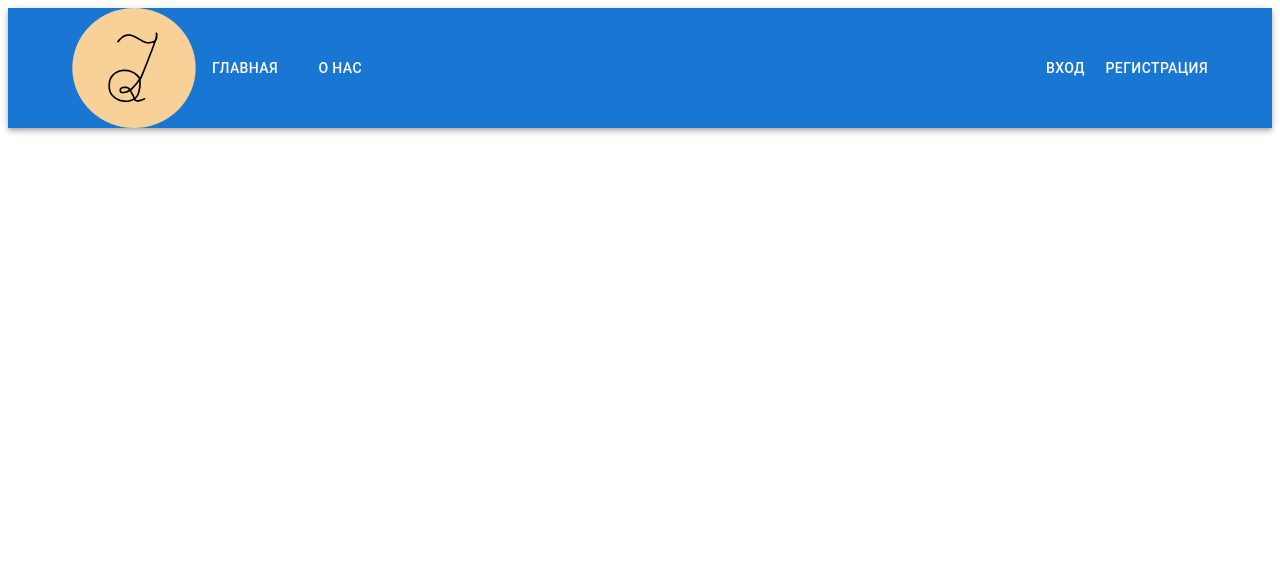
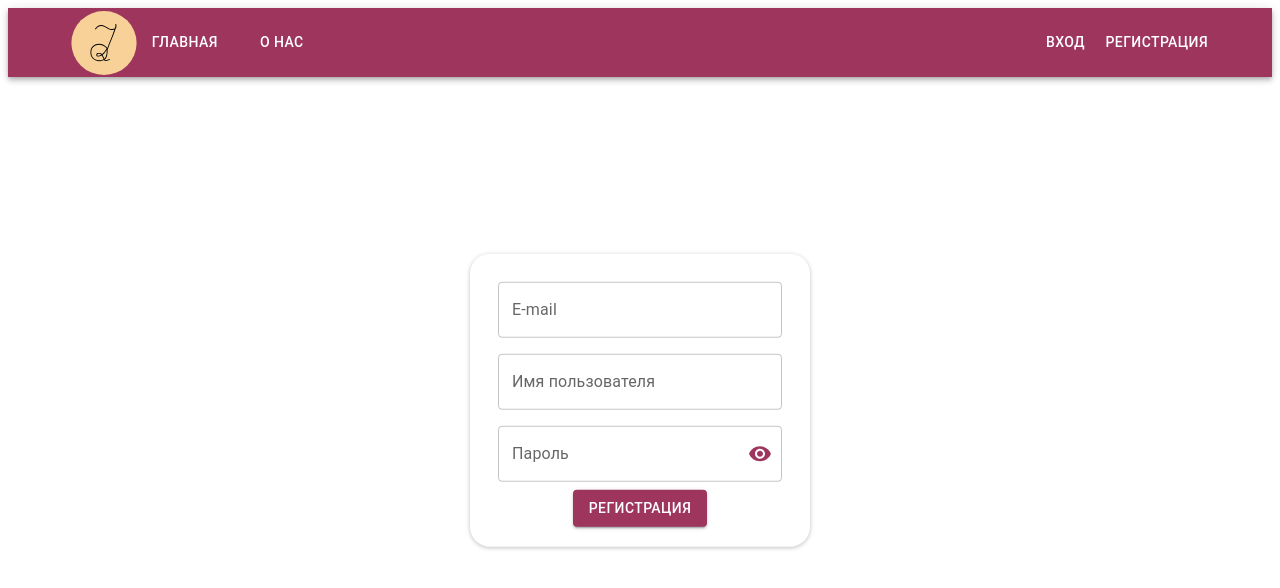
Before and after one commit to assemtynyshtybay/my-jq, a React (Create React App) app: page /#/ in a window 1280 px wide. Shown: the top 588 px of the page. Built offline with nearby package versions, Linux system fonts and the light colour scheme.

Commit message:
themeprovider color style

```diff
--- a/src/App.css
+++ b/src/App.css
@@ -1,7 +1,5 @@
-
-
 .App-logo {
-  height: 15vmin;
+  height: 8vmin;
 }
 
 
--- a/src/App.tsx
+++ b/src/App.tsx
@@ -3,7 +3,7 @@ import { BrowserRouter, Route, Routes } from 'react-router-dom';
 import './App.css';
 import SignIn from './components/authorization/signIn';
 import SignUp from './components/authorization/signUp';
-import { Navbar } from './components/Navbar';
+import { Navbar } from './components/Navbar/Navbar';
 import { Search } from './components/search-panel/Search';
 
 function App() {
@@ -13,7 +13,8 @@ function App() {
       <Routes>
         <Route path="/sign-in" element={<SignIn />} />
         <Route path="/sign-up" element={<SignUp />} />
-        <Route path="/main" element={<SignUp />} />
+        <Route path="/" element={<SignUp />} />
+        <Route path="/about-us" element={<SignUp />} />
       </Routes>
     </BrowserRouter>
   );
--- a/src/components/Navbar.tsx
+++ /dev/null
@@ -1,56 +0,0 @@
-import { AppBar, Box, Button, styled, Container, Toolbar } from "@mui/material"
-import { useContext } from "react"
-import { useNavigate } from "react-router-dom"
-import logo from "../assets/logo_jq.svg"
-
-
-export const Navbar = () => {
-const navigate = useNavigate()
-// const {token} = useContext(Auth)
-
-return (
-    <AppBar position="static" style={{color: "red"}}>
-        <Container fixed >
-                <Toolbar  disableGutters>
-                    <img  src={logo} className="App-logo" alt="logo" />
-
-                    <Box sx={{flexGrow: 0.1, display: 'flex'}}>
-                        <Button
-                            onClick={() => navigate('/main')}
-                            sx={{my: 2, color: 'white', display: 'block'}}
-                        >
-                        Главная
-                        </Button>
-                    </ Box>
-                    <Box sx={{flexGrow: 3, display: 'flex'}}>
-                        <Button
-                            onClick={() => navigate('/main')}
-                            sx={{my: 2, color: 'white', display: 'block'}}
-                        >
-                        О нас
-                        </Button>
-                    </ Box>
-                    <Box sx={{flexGrow:0 , display: 'flex'}}>
-                        <Button
-                            onClick={() => navigate('/sign-in')}
-                            sx={{my: 2, color: 'white', display: 'block'}}
-                        >
-                        Вход
-                        </Button>
-                    </ Box>
-                    <Box sx={{flexGrow: 0, display: 'flex'}}>
-                        <Button
-                            onClick={() => navigate('/sign-up')}
-                            sx={{my: 2, color: 'white', display: 'block'}}
-                        >
-                        Регистрация
-                        </Button>
-                    </ Box>
-                </Toolbar>
-            </Container>
-    </AppBar>
-
-
-)
-
-}
--- /dev/null
+++ b/src/components/Navbar/Navbar.css
@@ -0,0 +1,4 @@
+.menu-mob{
+    display: grid;
+    grid-template-columns: repeat(5, auto);
+}
--- /dev/null
+++ b/src/components/Navbar/Navbar.tsx
@@ -0,0 +1,65 @@
+import React, { useContext, useState } from 'react';
+import {
+  AppBar,
+  Box,
+  Button,
+  styled,
+  Container,
+  IconButton,
+  Menu,
+  MenuItem,
+  Toolbar,
+  ThemeProvider,
+} from '@mui/material';
+import { MoreVertSharp } from '@mui/icons-material';
+import { useNavigate } from 'react-router-dom';
+import logo from '../../assets/logo_jq.svg';
+import style from '../../style/style';
+
+const Img = styled('img')`
+  padding: 2.5px;
+`;
+
+export const Navbar = () => {
+  const navigate = useNavigate();
+
+  return (
+    <ThemeProvider theme={style}>
+      <AppBar position="static" color="secondary">
+        <Container fixed>
+          <Toolbar disableGutters>
+            <Img src={logo} className="App-logo" alt="logo" />
+            <Box sx={{ flexGrow: 0.1 }}>
+            <Button
+                onClick={() => navigate('/')}
+                sx={{ my: 2, color: 'white', display: 'block' }}>
+                Главная
+            </Button>
+            </Box>
+            <Box sx={{ flexGrow: 3}}>
+            <Button
+                onClick={() => navigate('/about-us')}
+                sx={{ my: 2, color: 'white', display: 'block' }}>
+                О нас
+            </Button>
+            </Box>
+            <Box sx={{ flexGrow: 0}}>
+            <Button
+                onClick={() => navigate('/sign-in')}
+                sx={{ my: 2, color: 'white', display: 'block' }}>
+                Вход
+            </Button>
+            </Box>
+            <Box sx={{ flexGrow: 0 }}>
+            <Button
+                onClick={() => navigate('/sign-up')}
+                sx={{ my: 2, color: 'white', display: 'block' }}>
+                Регистрация
+            </Button>
+            </Box>
+          </Toolbar>
+        </Container>
+      </AppBar>
+    </ThemeProvider>
+  );
+};
--- a/src/components/authorization/signIn.tsx
+++ b/src/components/authorization/signIn.tsx
@@ -9,9 +9,11 @@ import {
   OutlinedInput,
   FormControl,
   InputLabel,
+  ThemeProvider,
 } from '@mui/material';
 import { Visibility, VisibilityOff } from '@mui/icons-material';
 import styled from '@emotion/styled';
+import style from '../../style/style';
 
 const Form = styled('form')`
   position: absolute;
@@ -44,11 +46,11 @@ const SignIn = () => {
   };
 
   return (
-    <>
+    <ThemeProvider theme={style}>
       <Container maxWidth="sm">
         <div className="sign-in">
           <Form>
-            <FormControl sx={{ m: 1}} variant="outlined">
+            <FormControl sx={{ m: 1 }} variant="outlined">
               <InputLabel htmlFor="outlined-adornment-password">Имя пользователя</InputLabel>
               <OutlinedInput
                 id="outlined-adornment-password"
@@ -68,7 +70,11 @@ const SignIn = () => {
                       onClick={handleClickShowPassword}
                       onMouseDown={handleMouseDownPassword}
                       edge="end">
-                      {!cVisibility ? <VisibilityOff /> : <Visibility />}
+                      {!cVisibility ? (
+                        <VisibilityOff color="secondary" />
+                      ) : (
+                        <Visibility color="secondary"  />
+                      )}
                     </IconButton>
                   </InputAdornment>
                 }
@@ -76,7 +82,7 @@ const SignIn = () => {
               />
             </FormControl>
             <Buttons>
-              <Button type="submit" variant="contained">
+              <Button type="submit" variant="contained" color="secondary">
                 Войти
               </Button>
             </Buttons>
@@ -87,7 +93,7 @@ const SignIn = () => {
           </Dialog>
         </div>
       </Container>
-    </>
+    </ThemeProvider>
   );
 };
 
--- a/src/components/authorization/signUp.tsx
+++ b/src/components/authorization/signUp.tsx
@@ -9,9 +9,11 @@ import {
   OutlinedInput,
   FormControl,
   InputLabel,
+  ThemeProvider,
 } from '@mui/material';
 import { Visibility, VisibilityOff } from '@mui/icons-material';
 import styled from '@emotion/styled';
+import style from '../../style/style';
 
 const Form = styled('form')`
   position: absolute;
@@ -44,17 +46,13 @@ const SignUp = () => {
     };
 
     return (
-      <>
+      <ThemeProvider theme={style}>
         <Container maxWidth="sm">
           <div className="sign-in">
             <Form>
               <FormControl sx={{ m: 1 }} variant="outlined">
                 <InputLabel htmlFor="outlined-adornment-password">E-mail</InputLabel>
-                <OutlinedInput
-                  id="outlined-adornment-password"
-                  type="text"
-                  label="E-mail"
-                />
+                <OutlinedInput id="outlined-adornment-password" type="text" label="E-mail" />
               </FormControl>
               <FormControl sx={{ m: 1 }} variant="outlined">
                 <InputLabel htmlFor="outlined-adornment-password">Имя пользователя</InputLabel>
@@ -76,7 +74,11 @@ const SignUp = () => {
                         onClick={handleClickShowPassword}
                         onMouseDown={handleMouseDownPassword}
                         edge="end">
-                        {!cVisibility ? <VisibilityOff /> : <Visibility />}
+                        {!cVisibility ? (
+                          <VisibilityOff color="secondary" />
+                        ) : (
+                          <Visibility color="secondary" />
+                        )}
                       </IconButton>
                     </InputAdornment>
                   }
@@ -84,7 +86,7 @@ const SignUp = () => {
                 />
               </FormControl>
               <Buttons>
-                <Button type="submit" variant="contained">
+                <Button type="submit" variant="contained" color="secondary">
                   Регистрация
                 </Button>
               </Buttons>
@@ -95,7 +97,7 @@ const SignUp = () => {
             </Dialog>
           </div>
         </Container>
-      </>
+      </ThemeProvider>
     );
 };
 
--- /dev/null
+++ b/src/style/style.ts
@@ -0,0 +1,13 @@
+import {createTheme} from '@mui/material';
+
+const theme = createTheme({
+  palette: {
+    primary: {
+      main: '#F8D198',
+    },
+    secondary: {
+      main: '#9D355D',
+    },
+  },
+});
+export default theme;
```
